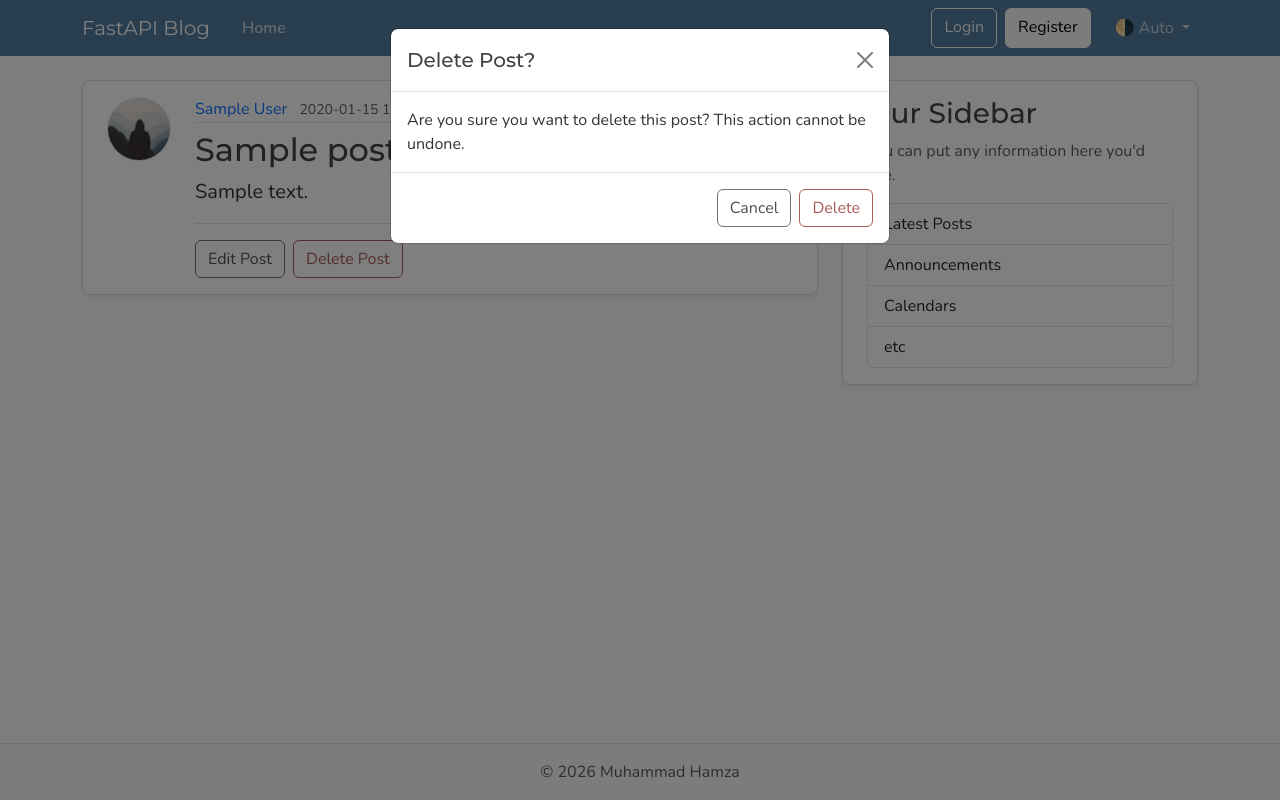
After one commit to UsuallyHamza/FastAPI_Project, a FastAPI app: template templates/post.html in a window 1280 px wide, after a click on "Delete Post". The commit adds this page. Run offline with FastAPI, Linux system fonts and the light colour scheme; the template is opened without the code that fills it: most values are stand-ins (such as "Sample title", 1, 10 or a date in 2020).

Commit message:
validation and exception handling is done
upcoming is pydantic schemas

```diff
--- a/main.py
+++ b/main.py
@@ -1,6 +1,10 @@
-from fastapi import FastAPI, Request
+import uvicorn
+from fastapi import FastAPI, Request, HTTPException, status
+from fastapi.exceptions import RequestValidationError
+from fastapi.responses import JSONResponse
 from fastapi.staticfiles import StaticFiles
 from fastapi.templating import Jinja2Templates
+from starlette.exceptions import HTTPException as StarletteHTTPException
 
 app = FastAPI()
 
@@ -31,12 +35,90 @@ posts: list[dict] = [
 @app.get("/posts", include_in_schema=False, name="posts")
 def home(request: Request):
     return (
-        templates.TemplateResponse(request, "home.html", {"posts": posts, "title": "Home"}))
+        templates.TemplateResponse(
+            request,
+            "home.html",
+            {"posts": posts, "title": "Home"})
+        )
+
+
+@app.get("/posts/{post_id}", include_in_schema=False)
+def post_page(request: Request, post_id: int):
+    for post in posts:
+        if post.get("id") == post_id:
+            title = post['title'][:50]
+            return (
+                    templates.TemplateResponse(
+                        request,
+                        "post.html",
+                        {"post": post, "title": title })
+                    )
+
+    raise HTTPException(status_code=status.HTTP_404_NOT_FOUND, detail="Post not found")
+
+
 
 
 @app.get("/api/posts")
 def get_posts():
     return posts
+
+
+@app.get("/api/posts/{post_id}")
+def get_posts(post_id: int):
+    for post in posts:
+        if post.get("id") == post_id:
+            return post
+
+    raise HTTPException(status_code=status.HTTP_404_NOT_FOUND, detail="Post not found")
+
+
+
+
+## StarletteHTTPException Handler
+@app.exception_handler(StarletteHTTPException)
+def general_http_exception_handler(request: Request, exception: StarletteHTTPException):
+    message = (
+        exception.detail
+        if exception.detail
+        else "An error occurred. Please check your request and try again."
+    )
+
+    if request.url.path.startswith("/api"):
+        return JSONResponse(
+            status_code=exception.status_code,
+            content={"detail": message},
+        )
+    return templates.TemplateResponse(
+        request,
+        "error.html",
+        {
+            "status_code": exception.status_code,
+            "title": exception.status_code,
+            "message": message,
+        },
+        status_code=exception.status_code,
+    )
+
+### RequestValidationError Handler
+@app.exception_handler(RequestValidationError)
+def validation_exception_handler(request: Request, exception: RequestValidationError):
+    if request.url.path.startswith("/api"):
+        return JSONResponse(
+            status_code=status.HTTP_422_UNPROCESSABLE_CONTENT,
+            content={"detail": exception.errors()},
+        )
+
+    return templates.TemplateResponse(
+        request,
+        "error.html",
+        {
+            "status_code": status.HTTP_422_UNPROCESSABLE_CONTENT,
+            "title": status.HTTP_422_UNPROCESSABLE_CONTENT,
+            "message": "Invalid request. Please check your input and try again.",
+        },
+        status_code=status.HTTP_422_UNPROCESSABLE_CONTENT,
+    )
 
 
 
@@ -46,4 +128,4 @@ def main():
 
 
 if __name__ == "__main__":
-    home()
+    uvicorn.run(app, host="0.0.0.0", port=8000)
--- a/templates/home.html
+++ b/templates/home.html
@@ -15,7 +15,7 @@
             <small class="text-body-secondary">{{ post.date_posted }}</small>
           </div>
           <h2>
-            <a class="article-title" href="#">{{ post.title }}</a>
+            <a class="article-title" href="{{ url_for("post_page", post_id=post.id) }}">{{ post.title }}</a>
           </h2>
           <p class="article-content">{{ post.content }}</p>
         </div>
--- /dev/null
+++ b/templates/post.html
@@ -0,0 +1,60 @@
+{% extends "layout.html" %}
+{% block content %}
+  <article class="content-section py-3 px-4 mb-4">
+    <div class="d-flex align-items-start gap-4">
+      <img class="rounded-circle article-img flex-shrink-0"
+           src="{{ url_for('static', path='profile_pics/default.jpg') }}"
+           alt="{{ post.author }}'s profile picture"
+           width="64"
+           height="64"
+           loading="lazy">
+      <div class="flex-grow-1">
+        <div class="article-metadata mb-2">
+          <a class="me-2" href="#">{{ post.author }}</a>
+          <small class="text-body-secondary">{{ post.date_posted }}</small>
+        </div>
+        <h2 class="article-title">{{ post.title }}</h2>
+        <p class="article-content">{{ post.content }}</p>
+        <!-- Only show edit/delete options if the user is the author -->
+        <!-- TODO: Add user authentication and authorization -->
+        <div class="post-actions mt-3 pt-3 border-top">
+          <a class="btn btn-outline-secondary me-1" href="#">Edit Post</a>
+          <button type="button"
+                  class="btn btn-outline-danger"
+                  data-bs-toggle="modal"
+                  data-bs-target="#deleteModal">Delete Post</button>
+        </div>
+        <!-- TODO: Add user authentication and authorization -->
+      </div>
+    </div>
+  </article>
+
+  <!-- Delete Confirmation Modal -->
+  <div class="modal fade"
+       id="deleteModal"
+       tabindex="-1"
+       aria-labelledby="deleteModalLabel"
+       aria-hidden="true">
+    <div class="modal-dialog">
+      <div class="modal-content">
+        <div class="modal-header">
+          <h5 class="modal-title" id="deleteModalLabel">Delete Post?</h5>
+          <button type="button"
+                  class="btn-close"
+                  data-bs-dismiss="modal"
+                  aria-label="Close"></button>
+        </div>
+        <!-- TODO: <form action="#" method="post"> -->
+        <form action="#">
+          <div class="modal-body">Are you sure you want to delete this post? This action cannot be undone.</div>
+          <div class="modal-footer">
+            <button type="button"
+                    class="btn btn-outline-secondary"
+                    data-bs-dismiss="modal">Cancel</button>
+            <button type="submit" class="btn btn-outline-danger">Delete</button>
+          </div>
+        </form>
+      </div>
+    </div>
+  </div>
+{% endblock content %}
```
Also changed, not shown: templates/error.html (added, +9 -0 lines).
